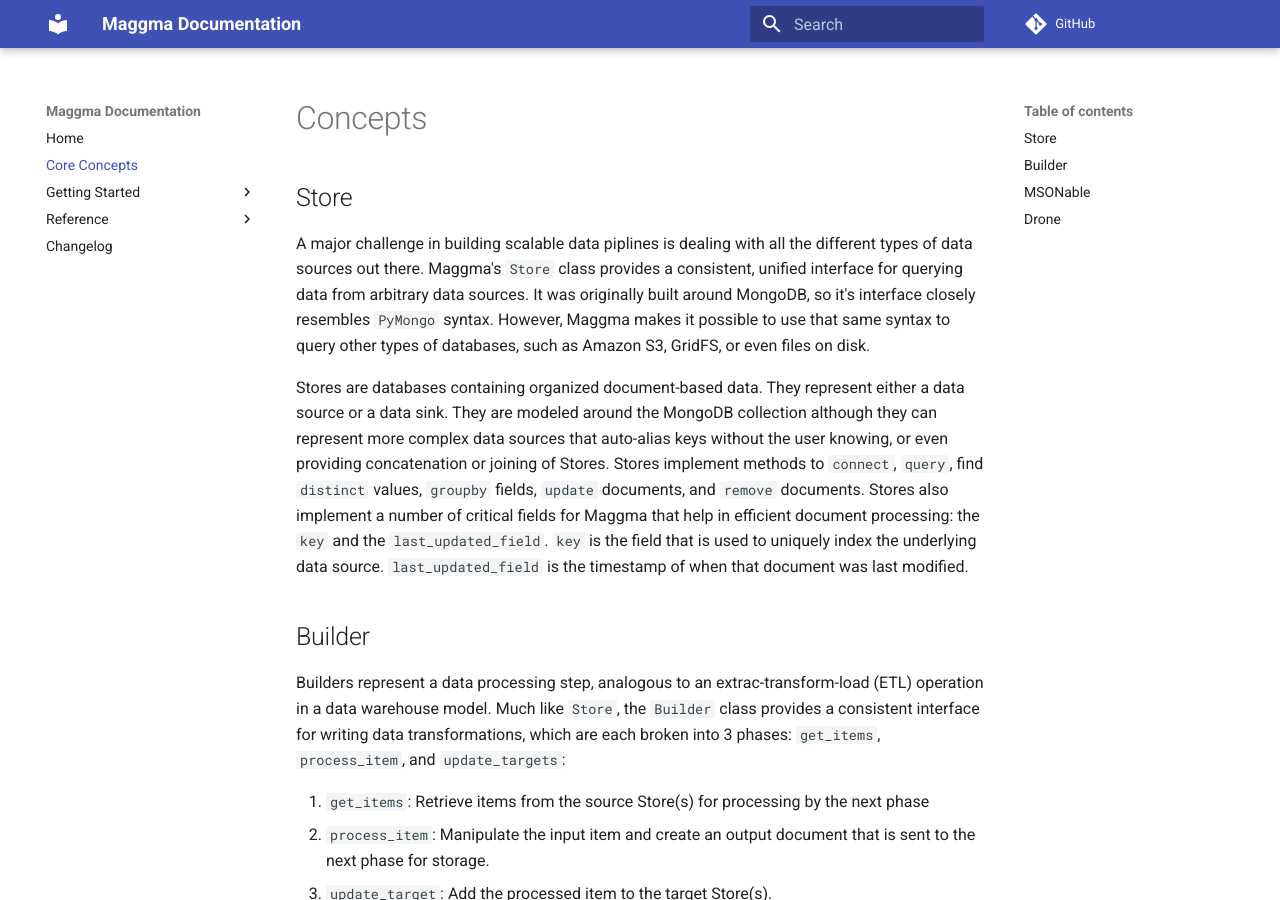
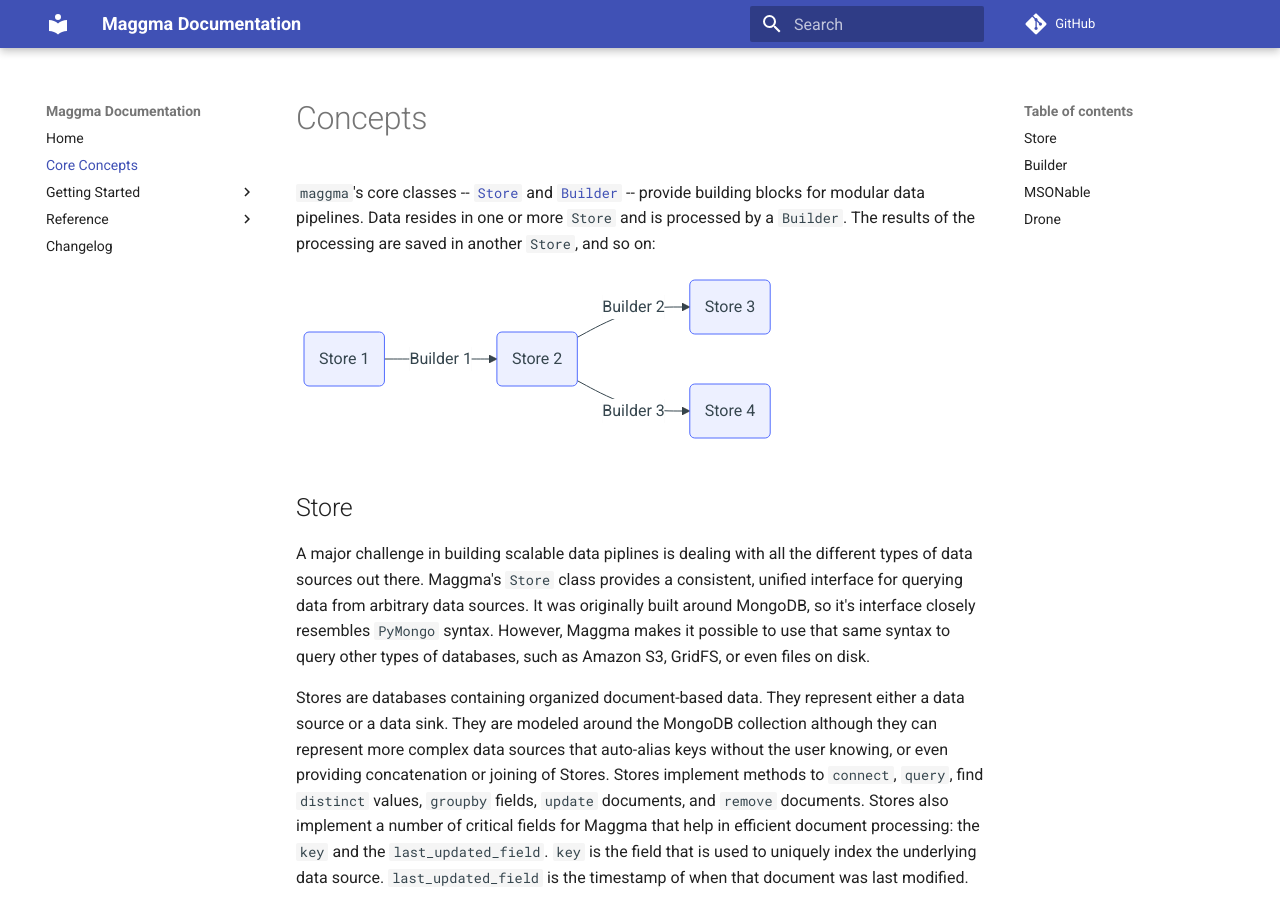
Before and after one commit to materialsproject/maggma, an MkDocs documentation site: the page built from docs/concepts.md, in a window 1280 px wide and 900 px high. Built offline with MkDocs 1.6.1 and Material for MkDocs 9.7.7, drawn with Linux system fonts in a browser that asks for light colours; comment, search, counter and statistics services are not loaded.

Commit message:
add mermaid diagrams to docs

````diff
--- a/docs/concepts.md
+++ b/docs/concepts.md
@@ -1,5 +1,14 @@
 # Concepts
 
+`maggma`'s core classes -- [`Store`](#store) and [`Builder`](#builder) -- provide building blocks for
+modular data pipelines. Data resides in one or more `Store` and is processed by a
+`Builder`. The results of the processing are saved in another `Store`, and so on:
+
+```mermaid
+flowchart LR
+    s1(Store 1) --Builder 1--> s2(Store 2) --Builder 2--> s3(Store 3)
+s2 -- Builder 3-->s4(Store 4)
+```
 
 ## Store
 
--- a/mkdocs.yml
+++ b/mkdocs.yml
@@ -35,7 +35,11 @@
   - codehilite
   - attr_list
   - pymdownx.details
-  - pymdownx.superfences
+  - pymdownx.superfences:
+      custom_fences:
+        - name: mermaid
+          class: mermaid
+          format: !!python/name:pymdownx.superfences.fence_code_format
   - pymdownx.inlinehilite
   - toc:
       permalink: true
````
